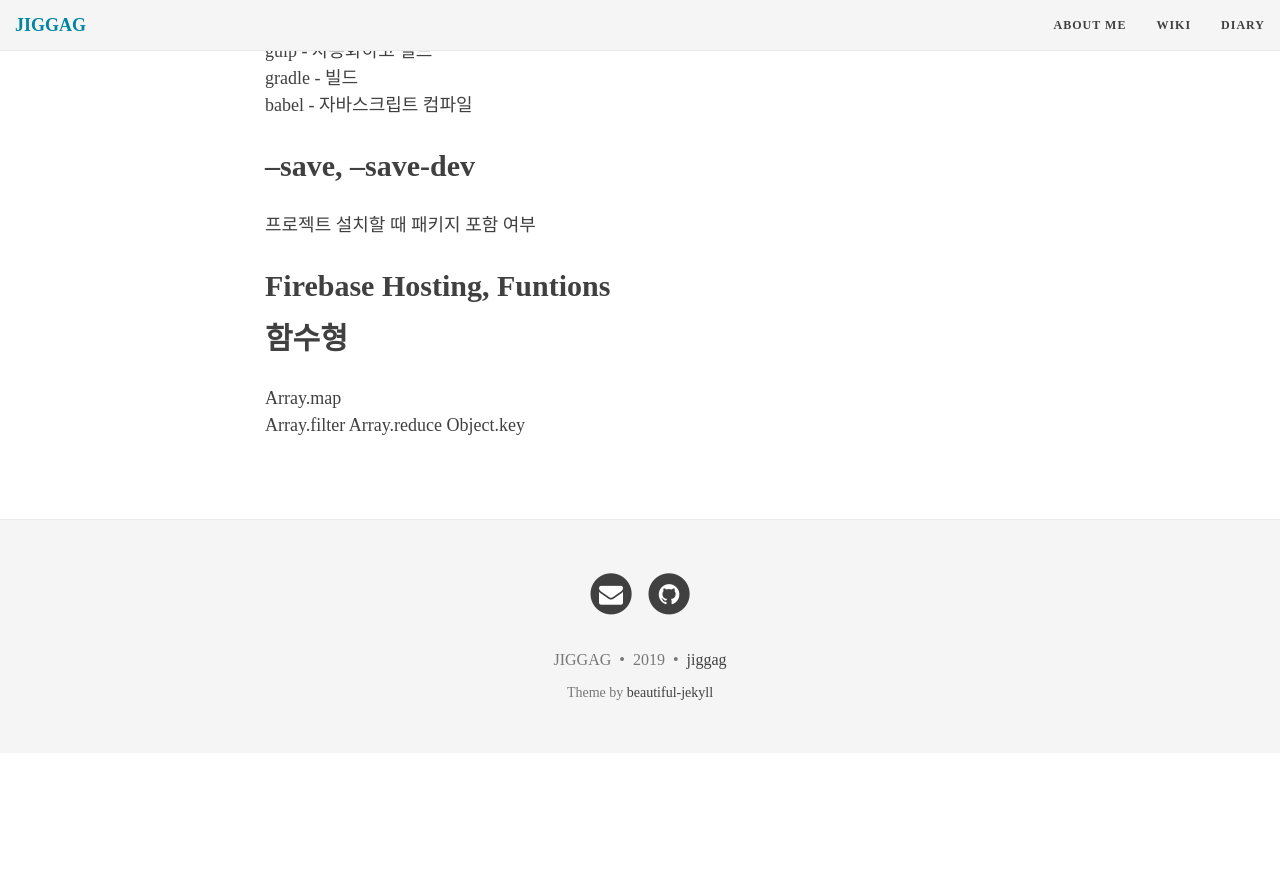
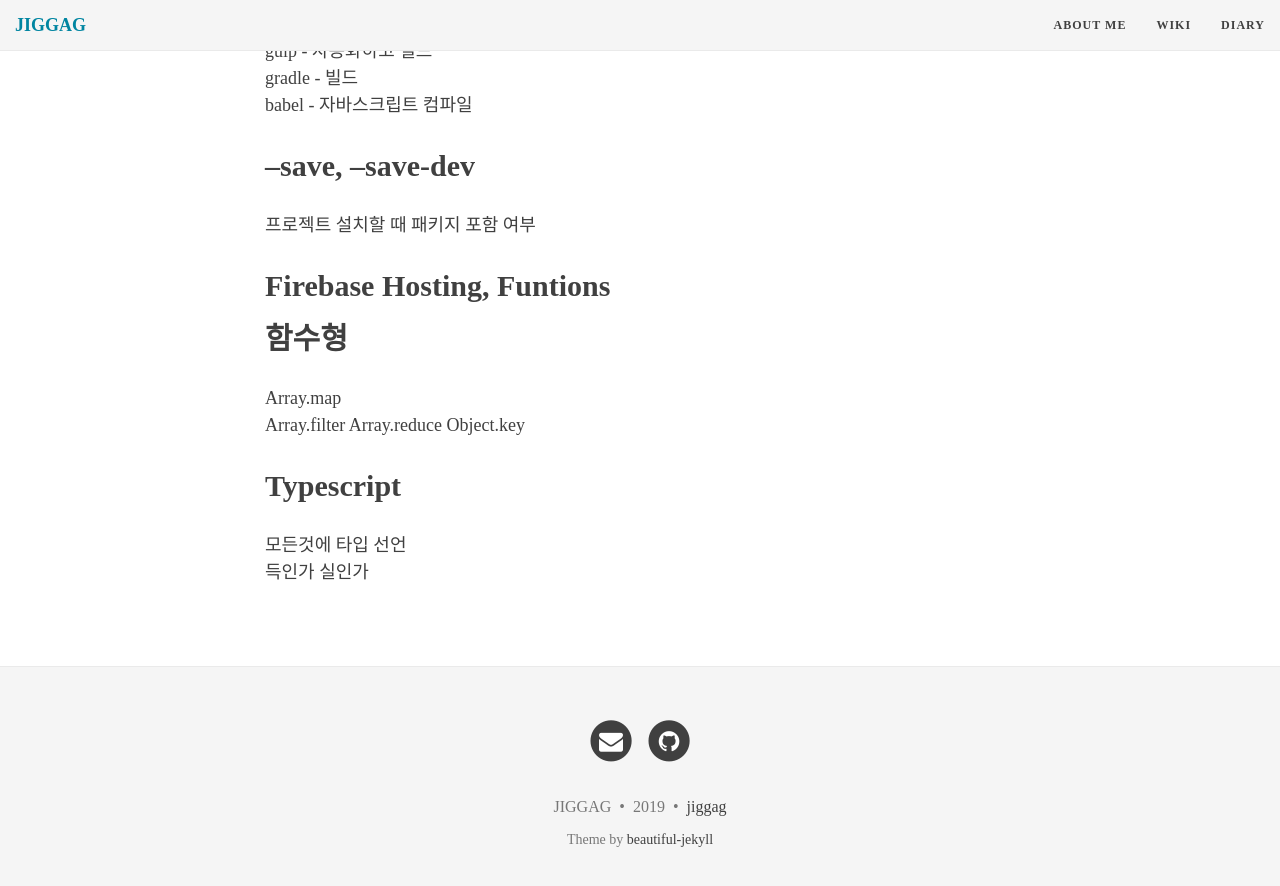
Before and after one commit to jiggag/jiggag.github.io, a Jekyll site: the page built from wiki.md, in a window 1280 px wide and 900 px high, scrolled down 8064 px. Shown: the top 886 px of the window. Built offline with Jekyll 4.4.1, drawn with Linux system fonts in a browser that asks for light colours; nearby versions of some CDN libraries; before the commit the page ends 8817 px from its top, so only the background shows below that.

Commit message:
Update wiki.md

```diff
--- a/wiki.md
+++ b/wiki.md
@@ -320,3 +320,7 @@ Array.map
 Array.filter
 Array.reduce
 Object.key
+
+## Typescript
+모든것에 타입 선언
+득인가 실인가
```
